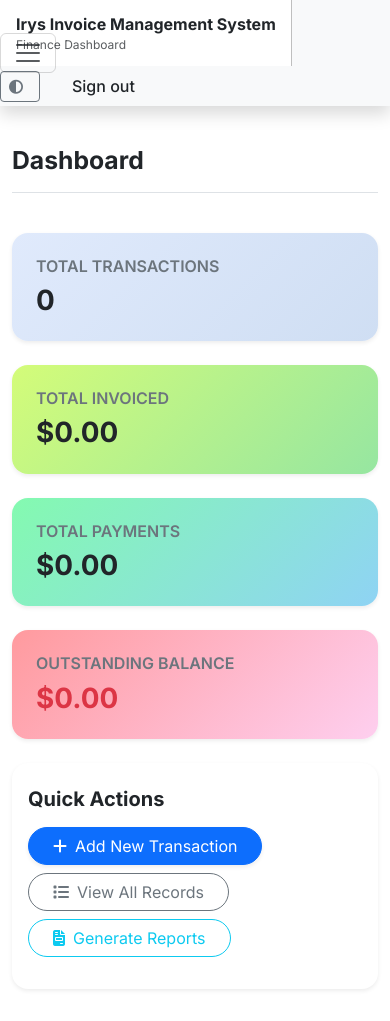
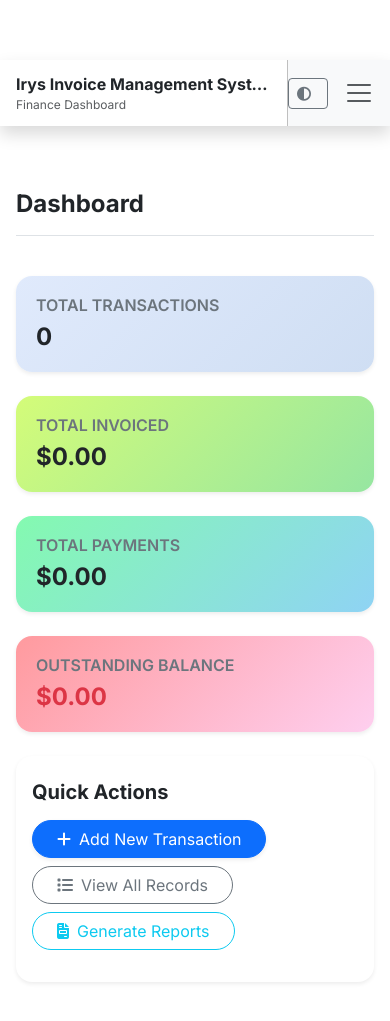
Before and after one commit to Ruki-Diaz/irys-invoice-system, a Flask app: page / in a window 390 px wide. After the commit the page ends 983 px from the top, so only its background shows below. Run offline with Flask 3, Linux system fonts and the light colour scheme; a user stored in the database is signed in; data that the repository does not hold is empty.

Commit message:
Mobile UI fixes (responsive, no desktop changes)

```diff
--- a/static/custom.css
+++ b/static/custom.css
@@ -111,13 +111,100 @@
 }
 
 @media (max-width: 767.98px) {
-    .sidebar {
-        position: static;
-        box-shadow: none;
-        padding-top: 0;
+    /* Prevent sidebar pushing by making it an overlay */
+    #sidebarMenu {
+        position: fixed;
+        top: 55px; /* Adjust below navbar */
+        left: 0;
+        width: 250px;
+        height: calc(100vh - 55px);
+        z-index: 1045;
+        background-color: var(--bs-body-bg) !important;
+        box-shadow: 4px 0 10px rgba(0,0,0,0.1);
+        overflow-y: auto;
     }
 
-    body {
-        padding-top: 0;
+    [data-bs-theme="dark"] #sidebarMenu {
+        box-shadow: 4px 0 10px rgba(0,0,0,0.5);
+    }
+
+    #sidebarMenu.collapsing {
+        transition: none;
+        display: none;
+    }
+
+    /* Navigation header fixes */
+    .navbar-brand {
+        white-space: nowrap;
+    }
+
+    .navbar-brand .fw-bold {
+        font-size: 1rem; /* Scale down title */
+    }
+
+    /* Dashboard cards */
+    .card-body.p-4 {
+        padding: 1.25rem !important; /* reduce padding */
+    }
+    .display-6 {
+        font-size: 1.5rem; /* Smaller display numbers on cards */
+    }
+
+    /* Main container and typography */
+    main {
+        padding-left: 1rem !important;
+        padding-right: 1rem !important;
+        padding-top: 1rem !important;
+    }
+
+    h1.h2 {
+        font-size: 1.5rem;
+        margin-top: 0.5rem;
+    }
+
+    /* Table usability & Horizontal Scroll */
+    .table-responsive {
+        overflow-x: auto;
+        -webkit-overflow-scrolling: touch;
+    }
+
+    .table-responsive.border {
+        border-left: 0 !important;
+        border-right: 0 !important;
+        border-radius: 0 !important;
+        margin-left: -1rem;
+        margin-right: -1rem;
+        width: calc(100% + 2rem);
+    }
+
+    .table td, .table th {
+        padding-left: 0.5rem;
+        padding-right: 0.5rem;
+        white-space: nowrap; /* Prevent messy text wrapping */
+        font-size: 0.9rem; /* Increase data density */
+    }
+
+    /* Master Data / Transactions Action Button Fixes (Mobile Stacking) */
+    .table td .btn {
+        display: flex;
+        width: 100%;
+        margin-bottom: 0.5rem !important; /* Spacing between stacked buttons */
+        justify-content: center;
+        align-items: center;
+        padding-top: 0.5rem;
+        padding-bottom: 0.5rem;
+    }
+
+    .table td .d-inline {
+        display: block !important; /* Break inline form wrappers to stack gracefully */
+        margin: 0;
+    }
+
+    .table td form {
+        margin: 0;
+    }
+
+    .table td:last-child {
+        min-width: 110px; /* Ensure action column remains wide enough for the stacked buttons */
     }
 }
--- a/templates/base.html
+++ b/templates/base.html
@@ -27,30 +27,32 @@
 <body>
 
     <header
-        class="navbar sticky-top flex-md-nowrap p-0 shadow bg-body-tertiary {% if not current_user.is_authenticated %}d-none{% endif %}">
-        <a class="navbar-brand col-md-3 col-lg-2 me-0 px-3 fs-6 d-flex flex-column align-items-start text-body" href="/" style="background-color: var(--bs-body-bg);">
-            <span class="fw-bold">Irys Invoice Management System</span>
-            <small class="text-body-secondary" style="font-size: 0.75rem;">Finance Dashboard</small>
+        class="navbar sticky-top flex-nowrap p-0 shadow bg-body-tertiary {% if not current_user.is_authenticated %}d-none{% endif %}">
+        <a class="navbar-brand col-md-3 col-lg-2 me-0 px-3 fs-6 d-flex flex-column align-items-start text-body overflow-hidden text-truncate" href="/" style="background-color: var(--bs-body-bg);">
+            <span class="fw-bold text-truncate w-100">Irys Invoice Management System</span>
+            <small class="text-body-secondary text-truncate w-100" style="font-size: 0.75rem;">Finance Dashboard</small>
         </a>
-        <button class="navbar-toggler position-absolute d-md-none collapsed" type="button" data-bs-toggle="collapse"
-            data-bs-target="#sidebarMenu" aria-controls="sidebarMenu" aria-expanded="false"
-            aria-label="Toggle navigation">
-            <span class="navbar-toggler-icon"></span>
-        </button>
+        <div class="d-flex align-items-center justify-content-end me-2 me-md-0 flex-grow-1">
             <div class="navbar-nav flex-row">
-            <div class="nav-item text-nowrap d-flex align-items-center me-3">
+                <div class="nav-item text-nowrap d-flex align-items-center me-2 me-md-3">
                     <button class="btn btn-sm btn-outline-secondary" id="bd-theme" type="button" aria-expanded="false" data-bs-toggle="dropdown" data-bs-display="static">
                         <i class="fas fa-circle-half-stroke theme-icon-active"></i>
                     </button>
-                <ul class="dropdown-menu dropdown-menu-end" aria-labelledby="bd-theme" style="--bs-dropdown-min-width: 8rem;">
+                    <ul class="dropdown-menu dropdown-menu-end position-absolute" aria-labelledby="bd-theme" style="--bs-dropdown-min-width: 8rem;">
                         <li><button type="button" class="dropdown-item d-flex align-items-center" data-bs-theme-value="light"><i class="fas fa-sun me-2"></i> Light</button></li>
                         <li><button type="button" class="dropdown-item d-flex align-items-center" data-bs-theme-value="dark"><i class="fas fa-moon me-2"></i> Dark</button></li>
                         <li><button type="button" class="dropdown-item d-flex align-items-center active" data-bs-theme-value="auto"><i class="fas fa-circle-half-stroke me-2"></i> Auto</button></li>
                     </ul>
                 </div>
-            <div class="nav-item text-nowrap">
+                <div class="nav-item text-nowrap d-none d-md-block">
                     <a class="nav-link px-3" href="{{ url_for('routes.logout') }}">Sign out</a>
                 </div>
+            </div>
+            <button class="navbar-toggler d-md-none collapsed border-0 px-2 text-body" type="button" data-bs-toggle="collapse"
+                data-bs-target="#sidebarMenu" aria-controls="sidebarMenu" aria-expanded="false"
+                aria-label="Toggle navigation">
+                <span class="navbar-toggler-icon"></span>
+            </button>
         </div>
     </header>
 
@@ -133,6 +135,16 @@
                         </li>
                     </ul>
                     {% endif %}
+
+                    <!-- Mobile-only Sign Out link inside the sidebar menu -->
+                    <hr class="d-md-none text-muted my-3 px-3">
+                    <ul class="nav flex-column mb-auto d-md-none pb-4">
+                        <li class="nav-item">
+                            <a class="nav-link text-danger" href="{{ url_for('routes.logout') }}">
+                                <i class="fas fa-sign-out-alt me-2"></i>Sign out
+                            </a>
+                        </li>
+                    </ul>
                 </div>
             </nav>
             <main class="col-md-9 ms-sm-auto col-lg-10 px-md-4 mt-4">
```
Lines whose indentation alone changed are shown as unchanged.
